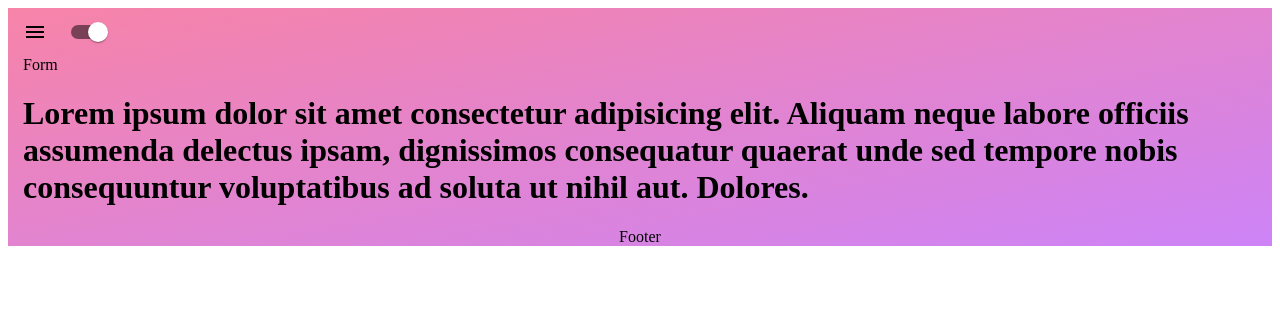
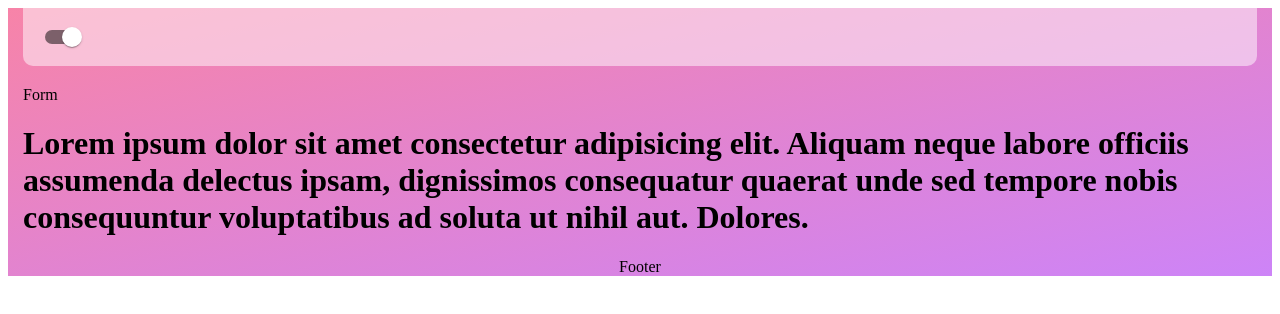
Before and after one commit to NikitOS-1/Private-Todos, a React (Create React App) app: page /login in a window 1280 px wide. Shown: the top 314 px of the page. Built offline with nearby package versions, Linux system fonts and the light colour scheme.

Commit message:
add comp Menu and ref this

```diff
--- /dev/null
+++ b/src/components/Menu/Menu.jsx
@@ -0,0 +1,19 @@
+import { Switch } from "@mui/material";
+import { useDispatch, useSelector } from "react-redux";
+import { isDay } from "../../redux/themeReducer";
+import style from "./Menu.module.scss";
+
+const Menu = () => {
+  const dispatch = useDispatch();
+  const theme = useSelector((state) => state.theme.theme);
+
+  const handleChange = () => {
+    theme ? dispatch(isDay(false)) : dispatch(isDay(true));
+  };
+  return (
+    <div className={style.menu}>
+      <Switch checked={theme} onChange={handleChange} color="default" />
+    </div>
+  );
+};
+export default Menu;
--- /dev/null
+++ b/src/components/Menu/Menu.module.scss
@@ -0,0 +1,8 @@
+.menu {
+    padding: 10px;
+    width: 100%;
+    background-color: rgba(255, 255, 255, 0.494);
+    border-bottom-right-radius: 10px;
+    border-bottom-left-radius: 10px;
+    margin-bottom: 20px;
+}
--- a/src/container/Header/Header.jsx
+++ b/src/container/Header/Header.jsx
@@ -1,29 +1,10 @@
-import { Switch } from "@mui/material";
-import { useDispatch, useSelector } from "react-redux";
-import { isDay } from "../../redux/themeReducer";
-import AppBar from "@mui/material/AppBar";
-import Box from "@mui/material/Box";
-import Toolbar from "@mui/material/Toolbar";
-import IconButton from "@mui/material/IconButton";
-import MenuIcon from "@mui/icons-material/Menu";
 import style from "./Header.module.scss";
+import Menu from "../../components/Menu/Menu";
 
 const Header = () => {
-  const dispatch = useDispatch();
-  const theme = useSelector((state) => state.theme.theme);
-
-  const handleChange = () => {
-    theme ? dispatch(isDay(false)) : dispatch(isDay(true));
-  };
-
   return (
     <header className={style.wrap}>
-      <div className={style.menu}>
-        <IconButton size="large" edge="start" color="inherit" aria-label="menu">
-          <MenuIcon />
-        </IconButton>
-        <Switch checked={theme} onChange={handleChange} color="default" />
-      </div>
+      <Menu />
     </header>
   );
 };
--- a/src/container/Header/Header.module.scss
+++ b/src/container/Header/Header.module.scss
@@ -4,5 +4,5 @@
 
     .menu {}
 
-    ;
+
 }
```
